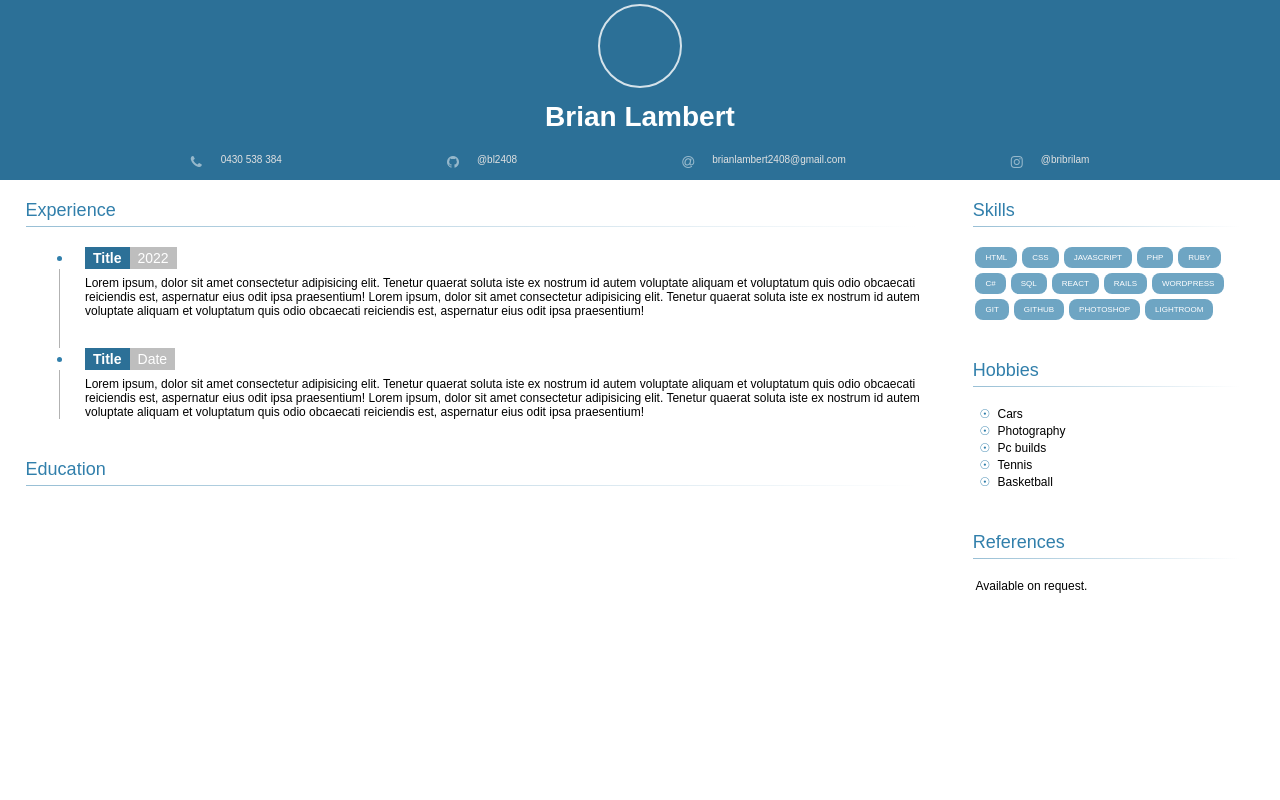
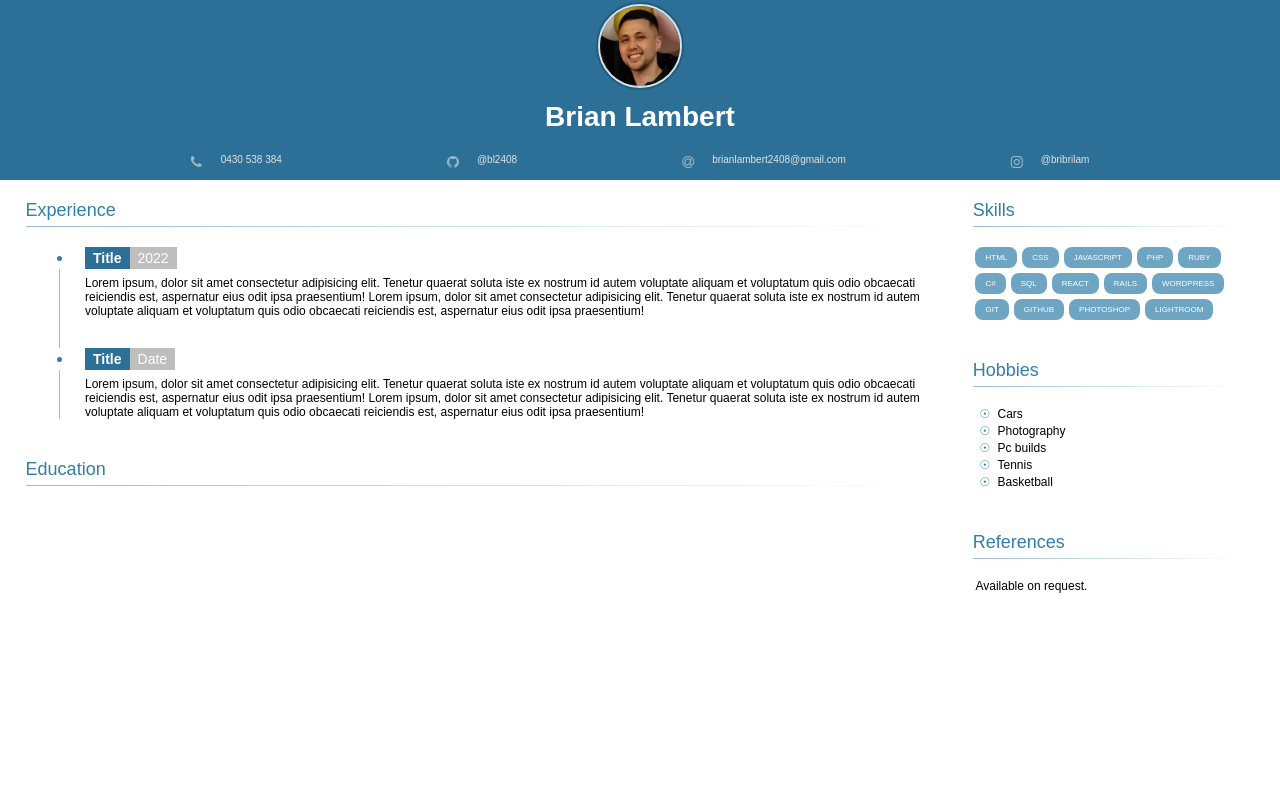
Before and after one commit to bl2408/Resume, a website: page index.html in a window 1280 px wide. Shown: the top 800 px of the page. Drawn offline with Linux system fonts and the light colour scheme.

Commit message:
Added profile pic

```diff
--- a/css/style.css
+++ b/css/style.css
@@ -50,11 +50,18 @@ main > header > :first-child{
     align-items: center;
 }
 
+main > header > :first-child img{
+    max-width: 100%;
+    max-height: 100%;
+}
+
 main > header > :first-child > div{
     width: 84px;
     height: 84px;
     border-radius: 50%;
     border: solid 2px rgba(255, 255, 255, 0.8);
+    overflow: hidden;
+    box-shadow: 0 0 1px 2px rgba(0, 0, 0, 0.2);
 }
 
 main > header h1 {
--- a/index.html
+++ b/index.html
@@ -15,7 +15,7 @@
         <header>
             <div>
                 <div>
-
+                    <img src="./images/bl.png" alt="">
                 </div>
             </div>
             <h1>Brian Lambert</h1>
```
Also changed, not shown: images/bl.png (added).
